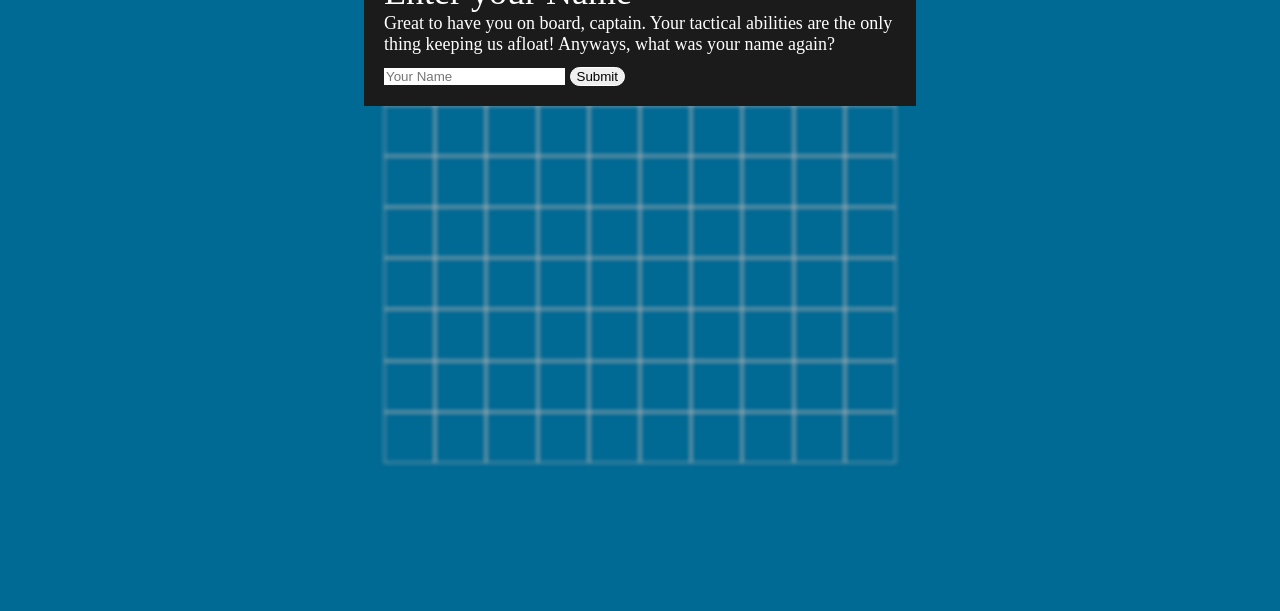
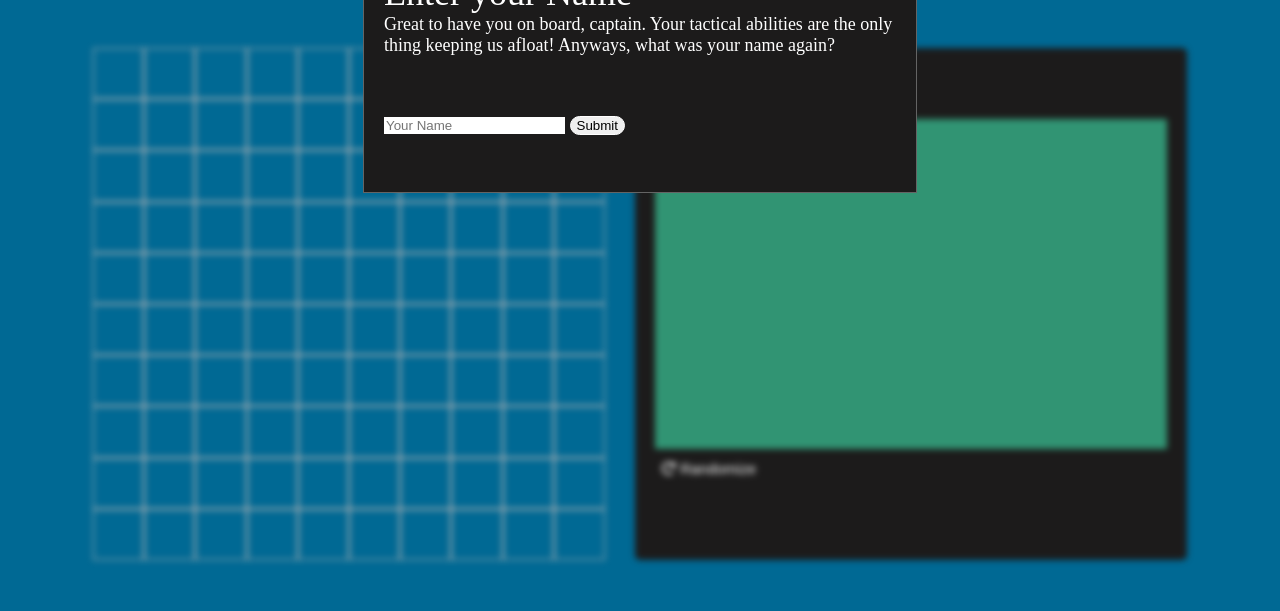
Before and after one commit to Angie-n/battleship, a website built with webpack: page dist/index.html in a window 1280 px wide. Shown: the part 189-800 px from the top of the page. Built offline with nearby package versions, Linux system fonts and the light colour scheme; files whose address does not match are found by name.

Commit message:
Setup div made

```diff
--- a/src/style.css
+++ b/src/style.css
@@ -16,6 +16,7 @@
 :root {
     --ship-color: rgb(31, 36, 31);
     --radio-color: rgb(28, 27, 27);
+    --green-screen: rgb(49, 148, 115);
 }
 
 body {
@@ -51,16 +52,91 @@ button[type="submit"] {
     margin: auto;
     background-color: var(--radio-color);
     width: max(40%, 400px);
+    min-height: 200px;
     font-size: 1.8em;
     padding: 20px;
+    border: 1px solid rgb(100, 100, 100);
 }
 
 #ask-for-name label {
     font-size: 2em;
 }
 
+#ask-for-name input, button[type="submit"] {
+    margin-top: 50px;
+}
+
 #ship-placement {
-    filter: blur(2px);
+    filter: blur(3px);
+}
+
+#ship-placement h2 {
+    font-size: 3em;
+    width: 100%;
+    text-align: center;
+    margin-bottom: 20px;
+}
+
+#setup-main {
+    display: flex;
+    justify-content: center;
+}
+
+#setup-main > div{
+    margin-left: 15px;
+    margin-right: 15px;
+}
+
+#setup-control {
+    background-color: var(--radio-color);
+    width: 40%;
+    padding: 20px;
+    border-radius: 5px;
+}
+
+#setup-control h3 {
+    font-size: 2.5em;
+}
+
+#setup-control p {
+    font-size: 1.8em;
+    margin-bottom: 2px;
+}
+
+#ship-pieces {
+    height: 70%;
+    min-height: 180px;
+    background-color: var(--green-screen);
+}
+
+#randomizer-btn {
+    margin-top: 10px;
+    background-color: inherit;
+    color: white;
+    font-size: 1.5em;
+}
+
+#randomizer-btn:hover {
+    color:rgb(183, 181, 181);
+}
+
+#start-game-btn {
+    font-size: 1.8em;
+    margin: auto;
+    padding: 5px;
+    width: 20%;
+    min-width: 200px;
+    display: flex;
+    justify-content: center;
+    margin-bottom: 10px;
+    border-radius: 5px;
+    background-color: var(--radio-color);
+    color: gray;
+    border: 1px solid rgb(161, 160, 160);
+}
+
+#start-game-btn:hover {
+    background-color: rgb(53, 52, 52);
 }
 
 #setup-board {
@@ -121,7 +197,7 @@ button[type="submit"] {
     position: relative;
     width: 80%;
     height: 100px;
-    background-color: rgb(49, 148, 115);
+    background-color: var(--green-screen);
     font-family: orbitron, 'Courier New', Courier, monospace;
     margin-bottom: 10px;
 }
@@ -253,6 +329,17 @@ div .revealed-ship-middle {
         width: 100%;
         font-size: 0.8em;
     }
+
+    #setup-main {
+        flex-direction: column;
+        align-items: center;
+        justify-content: center;
+    }
+
+    #setup-control {
+        width: 90%;
+        margin-top: 30px;
+    }
 }
 
 @media only screen and (max-width: 420px) {
```
Also changed, not shown: dist/index.html.
